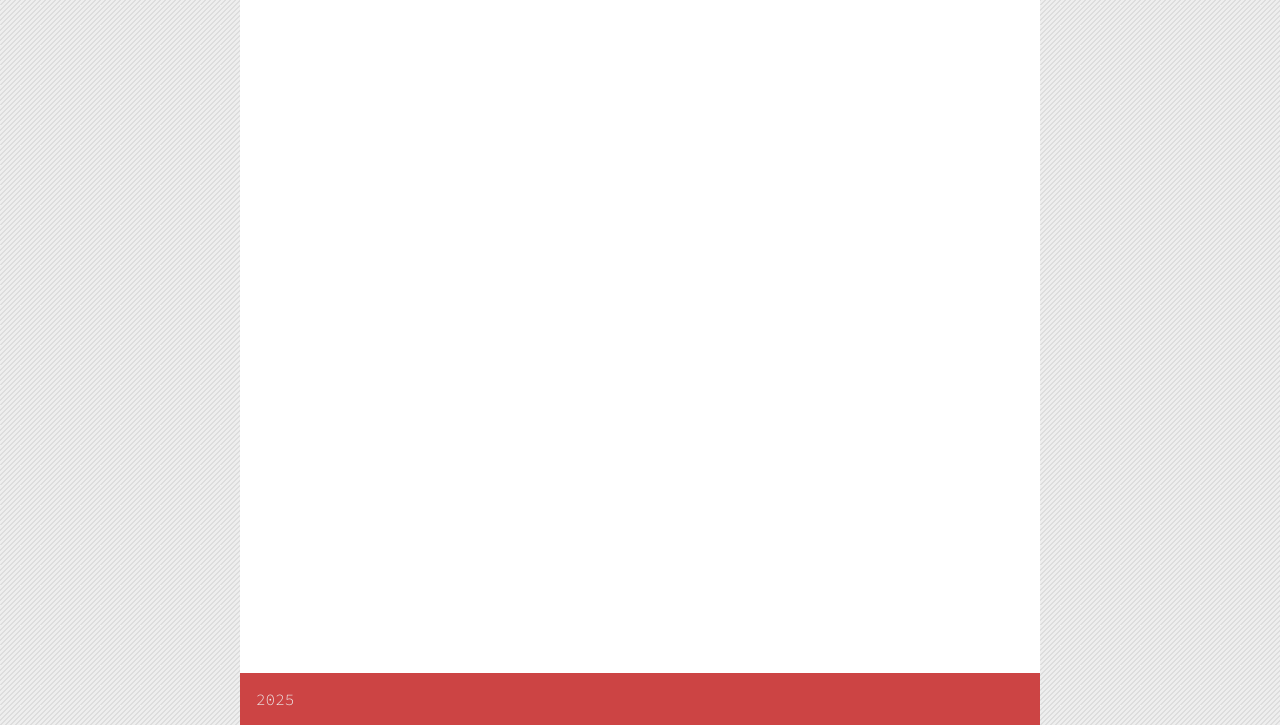
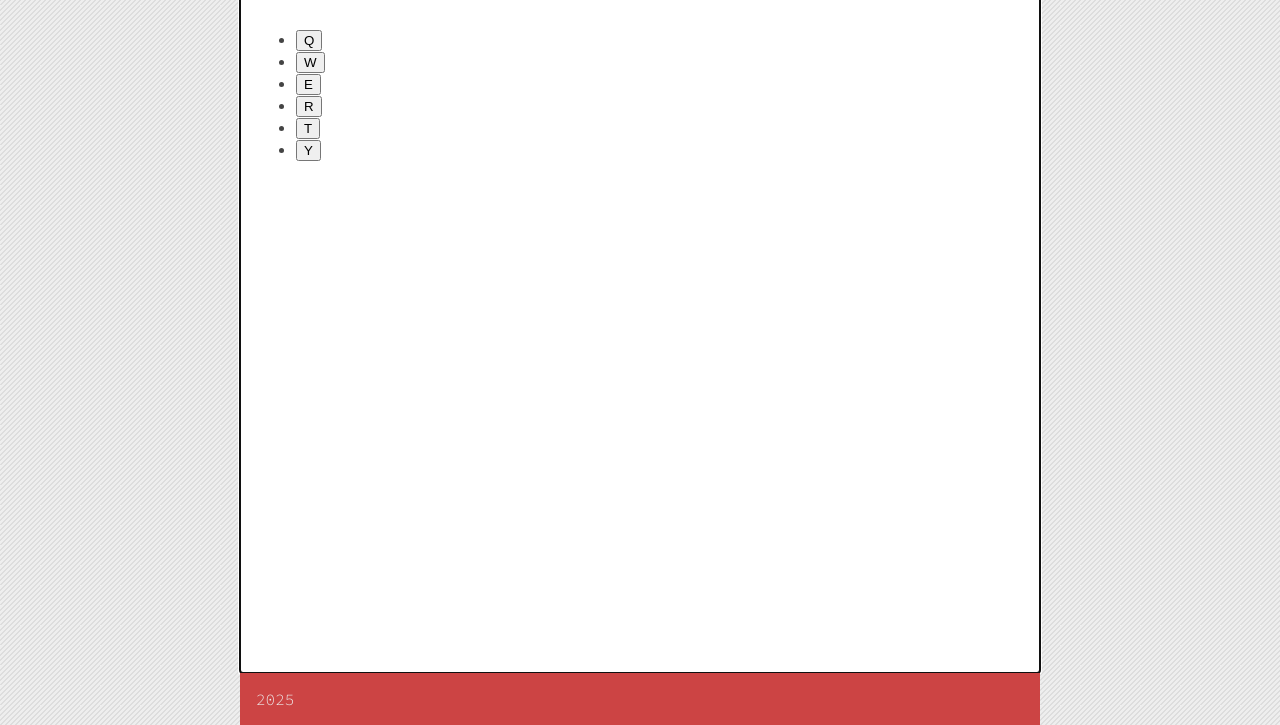
Before and after one commit to shaunanoordin/html5-audio-experiment, a website built with webpack: page index.html in a window 1280 px wide. Shown: the part 75-800 px from the top of the page. Built offline with nearby package versions, Linux system fonts and the light colour scheme.

Commit message:
Generate Music Keys in HTML on init

```diff
--- a/app/main.js
+++ b/app/main.js
@@ -15,7 +15,7 @@
   \*********************/
 /***/ (() => {
 
-eval("/*\nPrimary App Class\n */\nclass App {\n  constructor() {\n    console.log('HTML5 Audio Experiment is ready');\n  }\n}\n\n/*\nInitialise!\n */\nwindow.onload = function () {\n  window.app = new App();\n};\n\n//# sourceURL=webpack://html5-audio-experiment/./src/main.js?");
+eval("const KEYS = 'qwerty'.split('');\n\n/*\nPrimary App Class\n */\nclass App {\n  constructor() {\n    console.log('HTML5 Audio Experiment is ready');\n    this.musicKeys = [];\n    this.musicKey_onClick = this.musicKey_onClick.bind(this);\n    this.app_onKeyUp = this.app_onKeyUp.bind(this);\n    this.setupUI();\n  }\n  setupUI() {\n    const htmlMain = document.querySelector('main');\n    htmlMain.addEventListener('keyup', this.app_onKeyUp);\n    const htmlMusicKeysContainer = document.querySelector('#music-keys');\n    for (let i = 0; i < KEYS.length; i++) {\n      const charKey = KEYS[i];\n      const htmlLi = document.createElement('li');\n      const htmlButton = document.createElement('button');\n      htmlButton.innerText = charKey.toUpperCase();\n      htmlButton.dataset.char = charKey;\n      htmlButton.addEventListener('click', this.musicKey_onClick);\n      htmlLi.appendChild(htmlButton);\n      htmlMusicKeysContainer.appendChild(htmlLi);\n    }\n    htmlMain.focus();\n  }\n  app_onKeyUp(e) {\n    const key = e.key.toLowerCase();\n    if (KEYS.includes(key)) this.playKey(key);\n  }\n  musicKey_onClick(e) {\n    this.playKey(e.target.dataset.char);\n  }\n  playKey(char) {\n    console.log('Play Key: ', char);\n  }\n}\n\n/*\nInitialise!\n */\nwindow.onload = function () {\n  window.app = new App();\n};\n\n//# sourceURL=webpack://html5-audio-experiment/./src/main.js?");
 
 /***/ })
 
--- a/index.html
+++ b/index.html
@@ -13,8 +13,9 @@
 <header>
   <h1>HTML5 Audio Experiment (v3)</h1>
 </header>
-<main>
+<main tabindex="0">
   <output id="console"></output>
+  <ul id="music-keys"></ul>
 </main>
 <footer>2025</footer>
 </div><!--/#app-->
--- a/src/main.js
+++ b/src/main.js
@@ -1,9 +1,52 @@
+const KEYS = 'qwerty'.split('')
+
 /*
 Primary App Class
  */
 class App {
   constructor() {
     console.log('HTML5 Audio Experiment is ready')
+    this.musicKeys = []
+
+    this.musicKey_onClick = this.musicKey_onClick.bind(this)
+    this.app_onKeyUp = this.app_onKeyUp.bind(this)
+
+    this.setupUI()
+  }
+
+  setupUI () {
+    const htmlMain = document.querySelector('main')
+    htmlMain.addEventListener('keyup', this.app_onKeyUp)
+
+    const htmlMusicKeysContainer = document.querySelector('#music-keys')
+
+    for (let i = 0 ; i < KEYS.length ; i++) {
+      const charKey = KEYS[i]
+      const htmlLi = document.createElement('li')
+      const htmlButton = document.createElement('button')
+
+      htmlButton.innerText = charKey.toUpperCase()
+      htmlButton.dataset.char = charKey
+      htmlButton.addEventListener('click', this.musicKey_onClick)
+
+      htmlLi.appendChild(htmlButton)
+      htmlMusicKeysContainer.appendChild(htmlLi)
+    }
+
+    htmlMain.focus()
+  }
+
+  app_onKeyUp (e) {
+    const key = e.key.toLowerCase()
+    if (KEYS.includes(key)) this.playKey(key)
+  }
+
+  musicKey_onClick (e) {
+    this.playKey(e.target.dataset.char)
+  }
+
+  playKey (char) {
+    console.log('Play Key: ', char)
   }
 }
 
```
